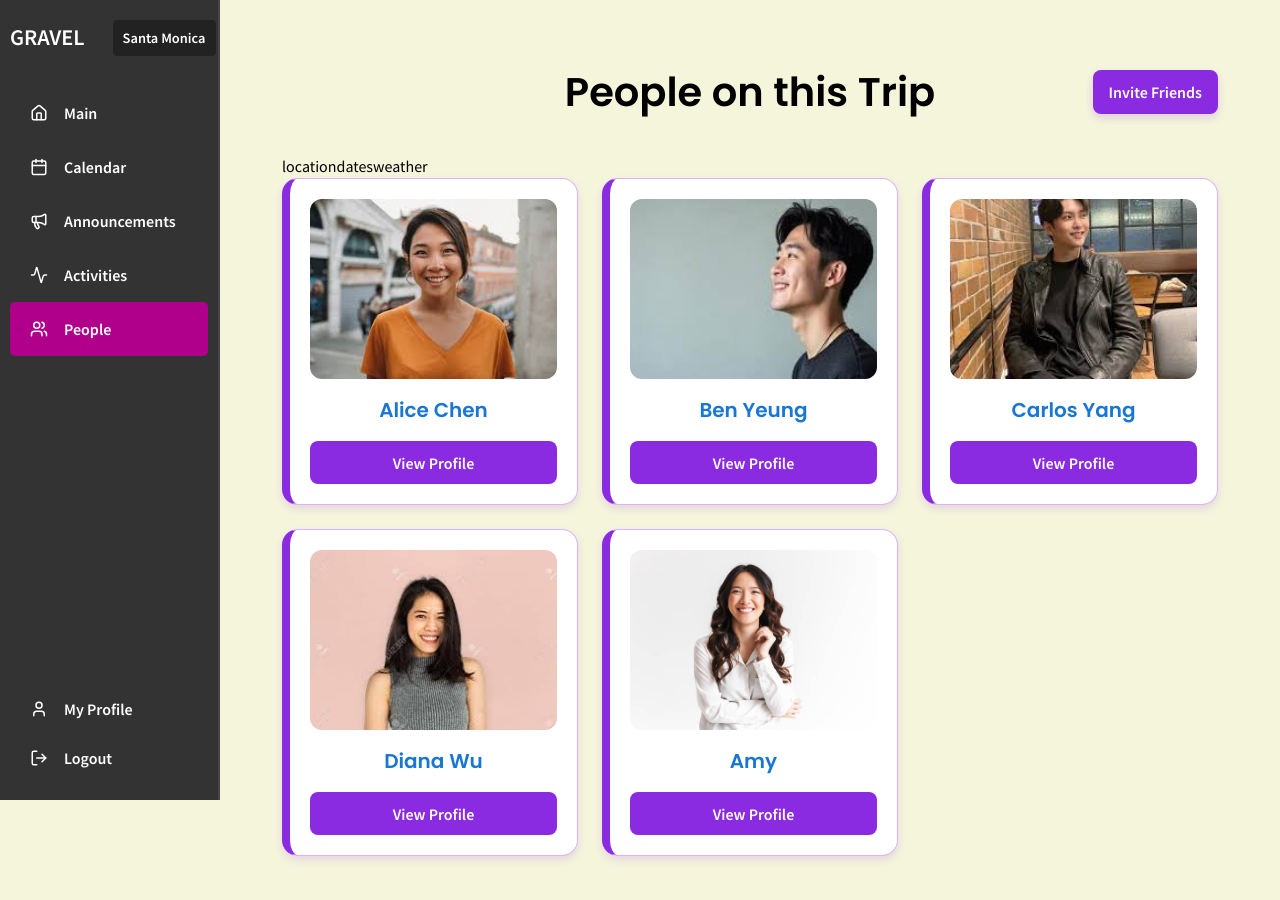
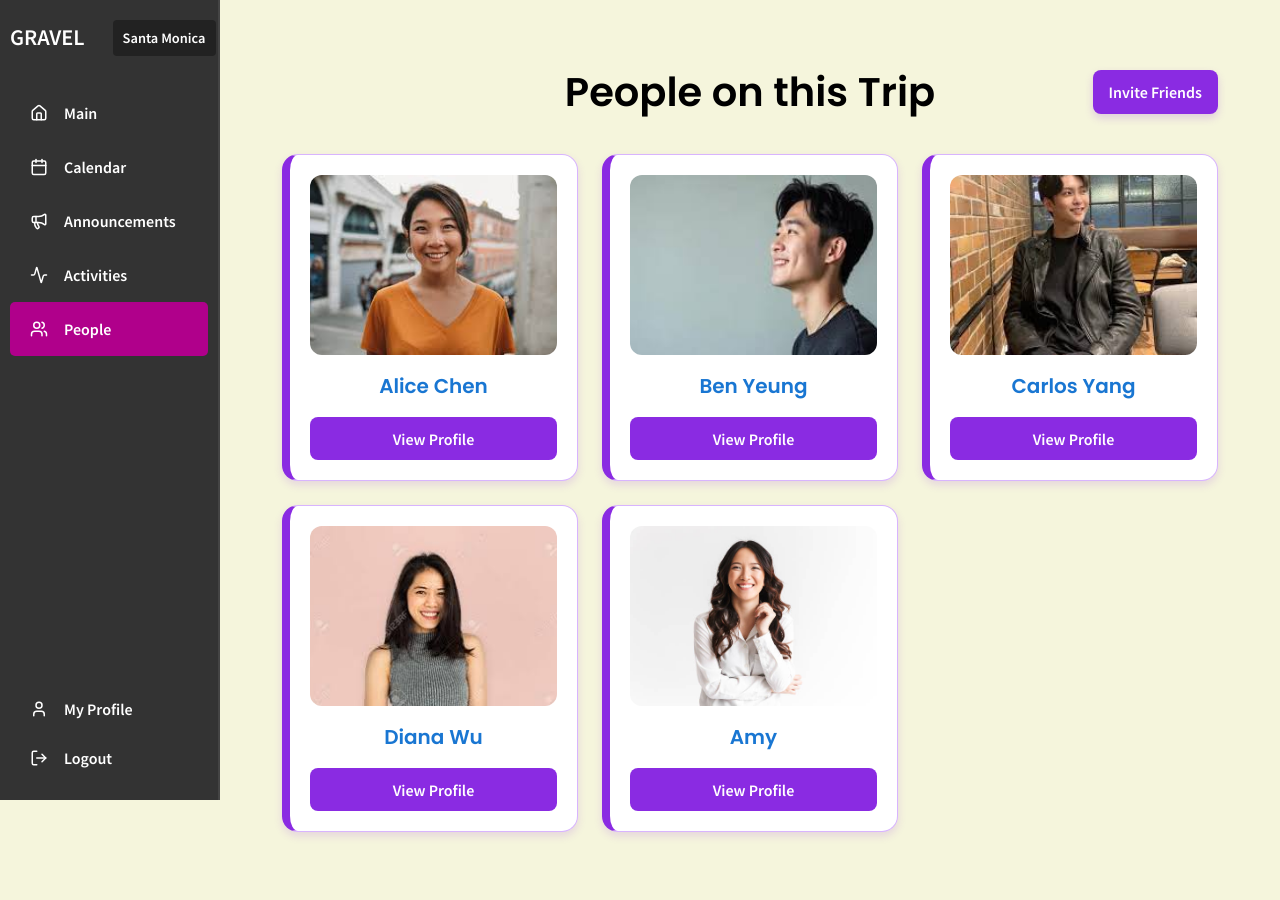
Before and after one commit to karen93shieh/gravel, a SvelteKit app: page /mainPages/people in a window 1280 px wide. Shown: the top 900 px of the page. Built offline with nearby package versions, Linux system fonts and the light colour scheme.

Commit message:
weird button

```diff
--- a/src/routes/mainPages/people/+page.svelte
+++ b/src/routes/mainPages/people/+page.svelte
@@ -210,16 +210,6 @@
     <h1 class="title">People on this Trip</h1>
     <button class="invite-button" on:click={sharePage}>Invite Friends</button>
   </div>
-  <div class="trip-buttons">
-    {#each Object.keys(safeTripData) as tripKey}
-    <button
-      class="trip-button {tripKey === $tripName ? 'active' : ''}"
-      on:click={() => tripName.set(tripKey)}
-    >
-        {tripKey}
-      </button>
-    {/each}
-  </div>
 
   <div class="profile-container">
   {#if currentTripPeople && currentTripPeople.length > 0}
```
